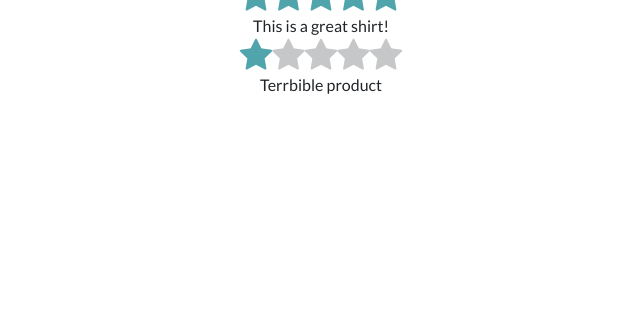
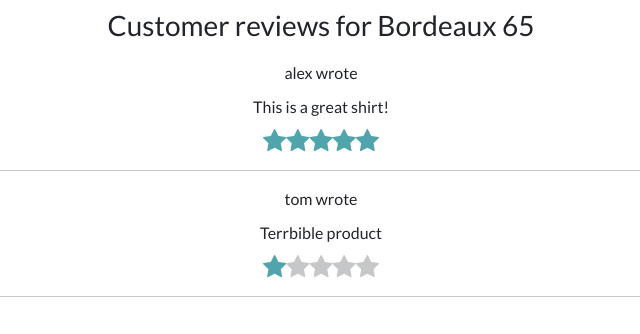
Before and after one commit to alexanderjoesephs/djangoproject, a Django app: page /authuser/1 in a window 1280 px wide. Shown: the part 466-800 px from the top of the page, without its empty margins (319-959 px from the left). Run offline with Django 4.2, Linux system fonts and the light colour scheme; a user stored in the database is signed in; data comes from the database, SQL or seed files in the repository; both versions use the stored data as it was after the commit.

Commit message:
added demo user

```diff
--- a/authuser/templates/authuser/layout.html
+++ b/authuser/templates/authuser/layout.html
@@ -28,6 +28,15 @@
       .fa-star{color:#c6c7c8; font-size: 35px;}
 
       .checked{color: #50A5AC;}
+
+      hr {
+
+        width:95%;
+
+
+        margin-left: auto;
+        margin-right: auto;
+      }
 
     </style>
   </head>
@@ -121,11 +130,11 @@
                               <form class="form" method="post" action="{% url 'home' %}">
                                 {% csrf_token %}
                                 <div class="form-group">
-                                  <input class="form-control form-control-sm" style="width:100%; margin-top:5px; margin-bottom:5px;" placeholder="email" name="email" type="text">
+                                  <input class="form-control form-control-sm" style="width:100%; margin-top:5px; margin-bottom:5px;" placeholder="email" value="demo@mail.com" name="email" type="text">
                                 </div>
                                 <div class="form-group">
 
-                                  <input style="width:100%; margin-top:5px; margin-bottom:5px;" class="form-control form-control-sm" placeholder="password" name="password" type="password">
+                                  <input style="width:100%; margin-top:5px; margin-bottom:5px;" class="form-control form-control-sm" placeholder="password" name="password" value="demoword" type="password">
                                 </div>
                                 <div class="form-group">
                                   <button type="submit" class="btn btn-light" style="width:100%; margin-top:5px; margin-bottom:5px;">Login</button>
--- a/authuser/templates/authuser/productview.html
+++ b/authuser/templates/authuser/productview.html
@@ -2,7 +2,7 @@
 {% block body %}
   <div  >
 
-    <div class="container" style="justify-content:space-evenly; align-items: center;" >
+    <div class="container" style="justify-content:space-evenly; align-items: center; margin-bottom:30px" >
       <div class="item">
         <img src="{{product.image_link}}" width="420" style="max-width: 100%;">
       </div>
@@ -51,16 +51,23 @@
       </div>
       {% endif %}
     </div>
+    <div class="container" style="justify-content:center; align-items: center; margin-bottom:10px" >
+      <h3>Customer reviews for {{product.name}}</h3>
+    </div>
     <!--reviews section-->
     {%for review in reviews%}
-    <div class="container renderStarsHere" style="justify-content:center; align-items: center;" >
+    <div class="container" style="justify-content:center; align-items: center; margin-bottom:10px" >
+      {{review.author.name}} wrote
+    </div>
 
-    </div>
-    <div class="container" style="justify-content:space-evenly; align-items: center;" >
+    <div class="container" style="justify-content:space-evenly; align-items: center; margin-bottom:10px" >
       {{review.content}}
       <p style="display:none;" class="rating" id="rating{{review.id}}">{{review.rating}}</p>
     </div>
+    <div class="container renderStarsHere" style="justify-content:center; align-items: center; margin-bottom:10px" >
 
+    </div>
+    <hr class="hr">
     {%endfor%}
   </div>
   <script>
@@ -76,8 +83,8 @@
       console.log(divList)
       for(let i=0;i<divList.length;i++){
 
-        let starchecked = '<span class="one fa fa-star checked"></span>'
-        let starunchecked = '<span class="one fa fa-star"></span>'
+        let starchecked = '<span style="font-size:25px" class="one fa fa-star checked"></span>'
+        let starunchecked = '<span style="font-size:25px" class="one fa fa-star"></span>'
 
         for(let j =0; j<stars[i]; j++){
           divList[i].innerHTML = divList[i].innerHTML + starchecked;
--- a/authuser/views.py
+++ b/authuser/views.py
@@ -63,26 +63,19 @@ def createaccount(request):
 def productview(request, id):
     if request.method=="GET":
         product = Product.objects.get(id=id)
+        #get reviews and create array to render stars
+        reviews = Review.objects.filter(product=product)
+
         if request.user.is_authenticated:
             user = request.user
             users_cart = Cart.objects.get(owner=user)
             users_items = CartItem.objects.filter(cart=users_cart)
-            #get reviews and create array to render stars
-            reviews = Review.objects.filter(product=product)
-            stars = "<span class='one fa fa-star checked'></span>"
-            """for review in reviews:
-                num = int(review.rating)
-                print(num)
-                s = []
-                for i in range(num):
-                    s.append('checked')
-                for i in range(5-num):
-                    s.append('unchecked')
-                stars.append(s)
-            print(stars)"""
-            return render(request, "authuser/productview.html", {"product": product, "users_items":users_items, "reviews":reviews,"stars":stars})
+
+
+
+            return render(request, "authuser/productview.html", {"product": product, "users_items":users_items, "reviews":reviews})
         else:
-            return render(request, "authuser/productview.html",{"product": product})
+            return render(request, "authuser/productview.html",{"product": product, "reviews":reviews})
     if request.method=="POST":
         form_message = "Please enter a valid size and quantity."
         user = request.user
@@ -93,16 +86,17 @@ def productview(request, id):
         size = request.POST["size"]
         cart = Cart.objects.get(owner=request.user)
         product = Product.objects.get(id=id)
+        reviews = Review.objects.filter(product=product)
         if (quantity!='q' and size!='Size'):
             quantity = int(quantity)
             if(quantity>0 and quantity<10):
                 cart_item = CartItem.objects.create(cart=cart, product=product, quantity=quantity, size=size)
                 form_message = 'This item was added to your cart successfully.'
             else:
-                return render(request, "authuser/productview.html",{"product": product, "users_items":users_items})
+                return render(request, "authuser/productview.html",{"product": product, "users_items":users_items, "reviews":reviews})
         else:
-            return render(request, "authuser/productview.html",{"product": product, "users_items":users_items, "form_message":form_message})
-        return render(request, "authuser/productview.html",{"product": product, "users_items":users_items, "form_message":form_message})
+            return render(request, "authuser/productview.html",{"product": product, "users_items":users_items, "form_message":form_message, "reviews":reviews})
+        return render(request, "authuser/productview.html",{"product": product, "users_items":users_items, "form_message":form_message, "reviews":reviews})
 
 
 def checkout(request):
@@ -214,3 +208,10 @@ def review(request):
         review = Review.objects.create(author=author, content=content, product=product, rating=rating)
         review.save()
         return HttpResponse(status=204)
+
+
+"""
+Reviews are only passed to the productview if accessed via get
+An empty review can be posted - use js to stop the put request being made if ta is empty
+Fix the bug with timezones
+"""
```
Also changed, not shown: authuser/templates/authuser/your_orders.html (+6 -4 lines), db.sqlite3.
